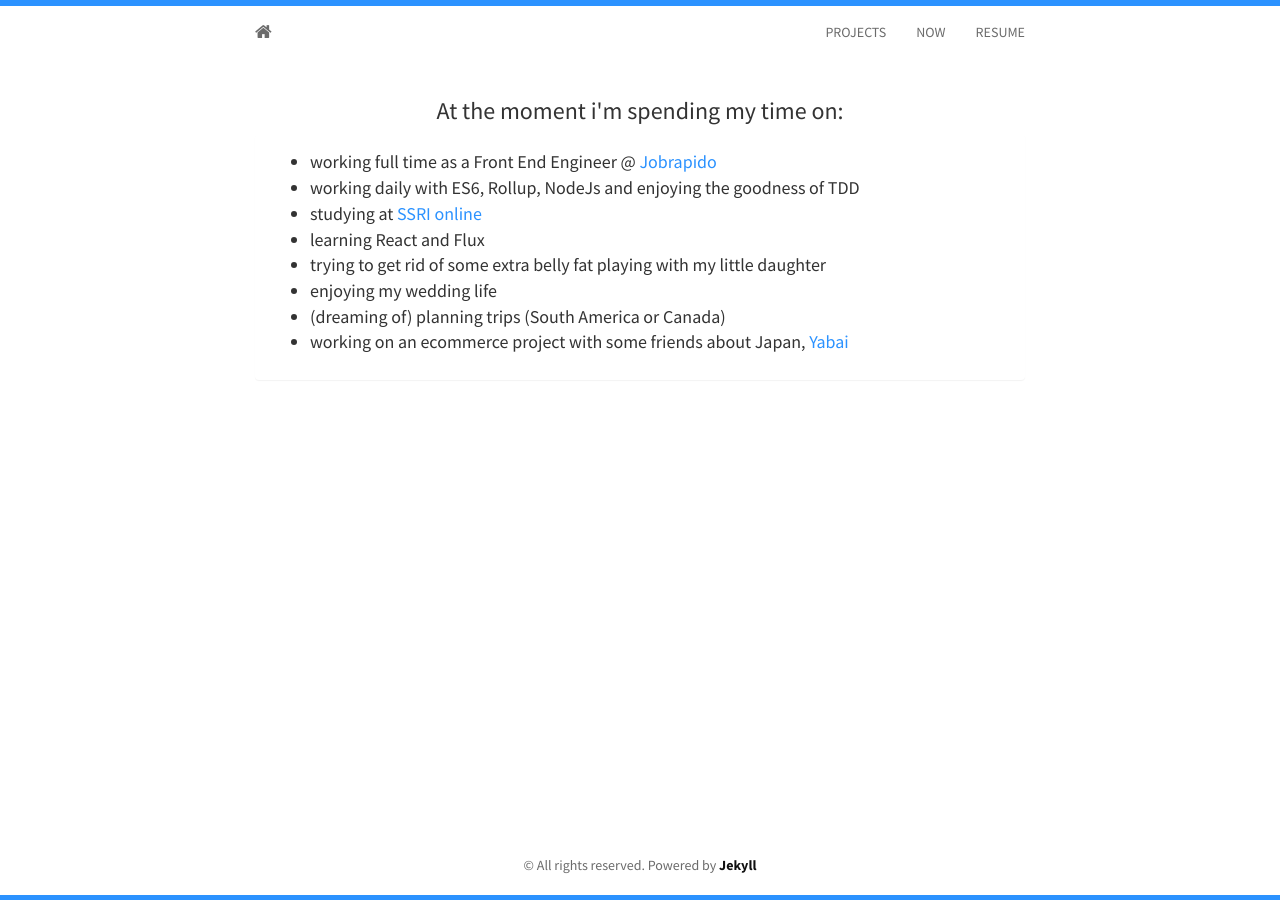
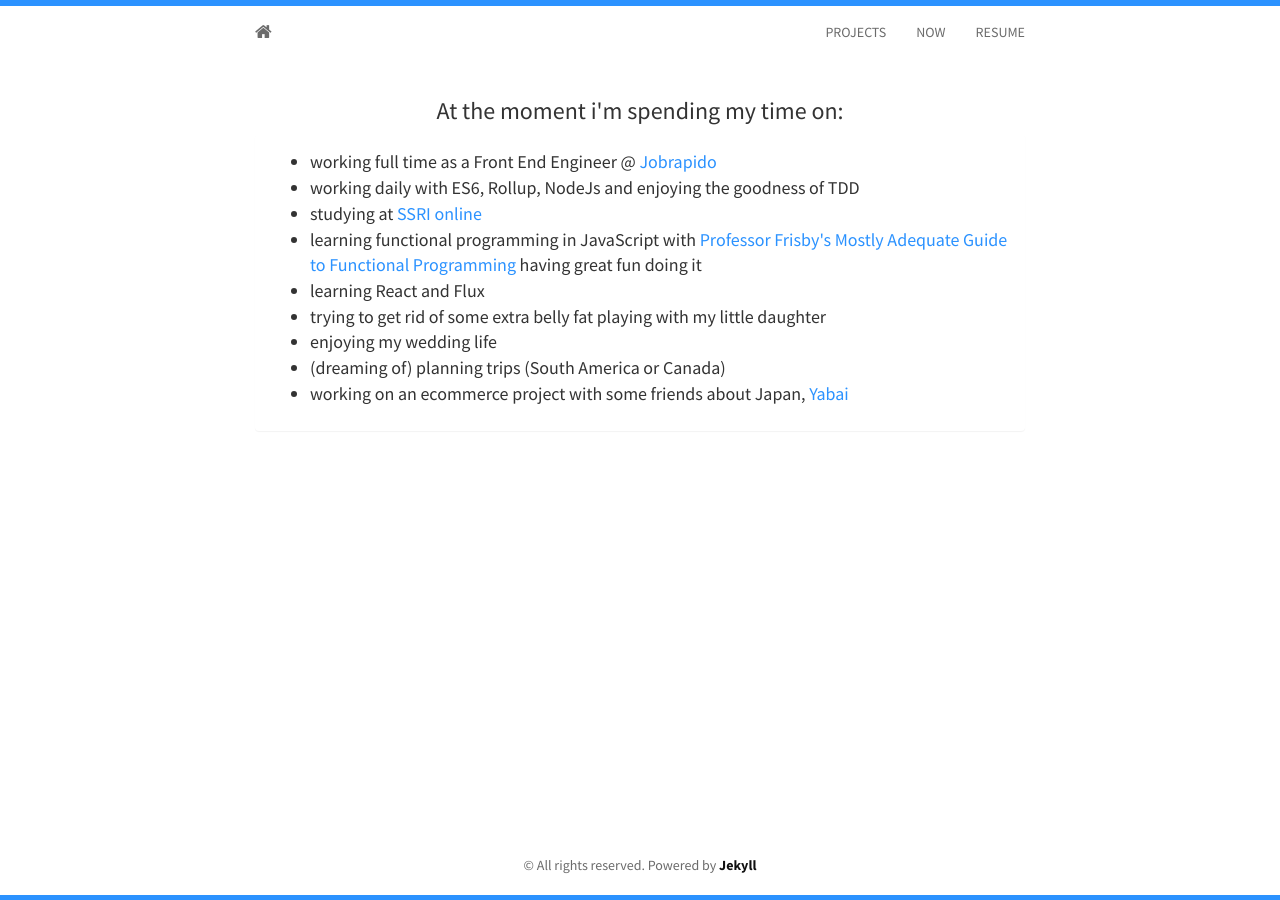
Before and after one commit to andreavaghi/andreavaghi.github.io, a Jekyll site: the page built from now.html, in a window 1280 px wide. Built offline with Jekyll 4.4.1, drawn with Linux system fonts in a browser that asks for light colours; nearby versions of some CDN libraries.

Commit message:
Update now info

```diff
--- a/_includes/now.html
+++ b/_includes/now.html
@@ -8,6 +8,7 @@
         <li>working full time as a Front End Engineer @ <a href="http://it.jobrapido.com/">Jobrapido</a></li>
         <li>working daily with ES6, Rollup, NodeJs and enjoying the goodness of TDD</li>
         <li>studying at <a href="http://sicurezzaonline.di.unimi.it/">SSRI online</a></li>
+        <li>learning functional programming in JavaScript with <a href="https://mostly-adequate.gitbooks.io/mostly-adequate-guide/">Professor Frisby's Mostly Adequate Guide to Functional Programming</a> having great fun doing it</li>
         <li>learning React and Flux</li>
         <li>trying to get rid of some extra belly fat playing with my little daughter</li>
         <li>enjoying my wedding life</li>
```
